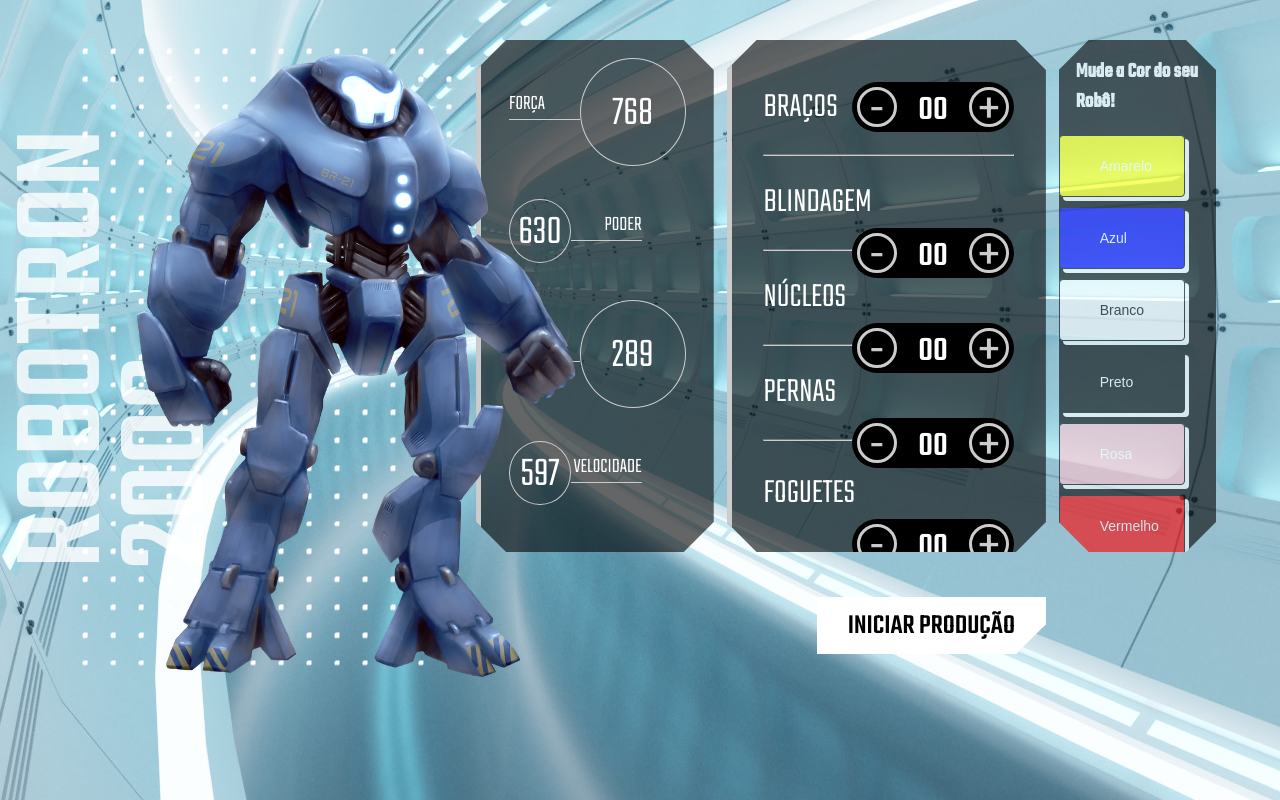
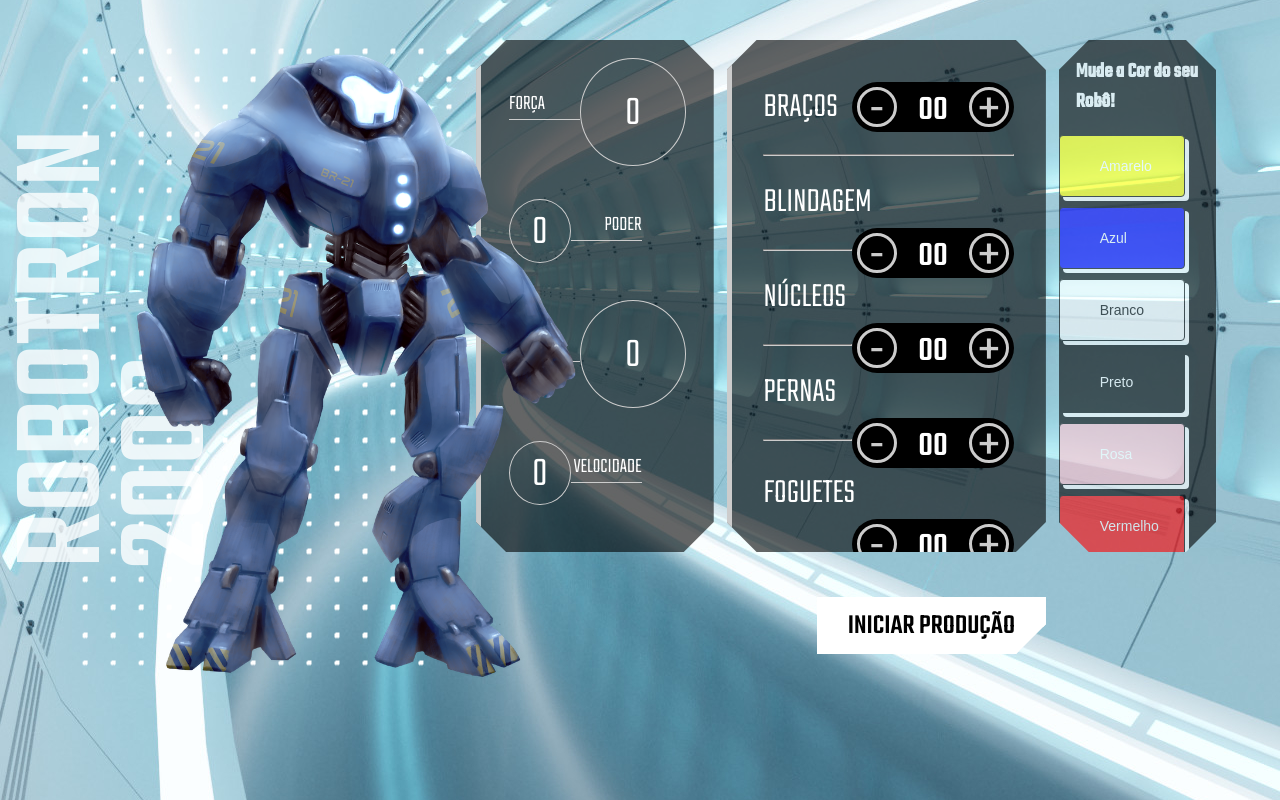
Before and after one commit to lucianonp23/Robotron-2000_ALura-project, a plain HTML site: page index.html in a window 1280 px wide. Drawn offline with Linux system fonts and the light colour scheme.

Commit message:
Update index.html

```diff
--- a/index.html
+++ b/index.html
@@ -23,25 +23,25 @@
             <div class="estatistica">
                 <p class="estatistica-titulo">Força</p>
                 <div class="estatistica-valor">
-                    <p class="estatistica-numero" data-estatistica="forca">768</p>
+                    <p class="estatistica-numero" data-estatistica="forca">0</p>
                 </div>
             </div>
             <div class="estatistica">
                 <p class="estatistica-titulo">Poder</p>
                 <div class="estatistica-valor">
-                    <p class="estatistica-numero" data-estatistica="poder">630</p>
+                    <p class="estatistica-numero" data-estatistica="poder">0</p>
                 </div>
             </div>
             <div class="estatistica">
                 <p class="estatistica-titulo">Energia</p>
                 <div class="estatistica-valor">
-                    <p class="estatistica-numero" data-estatistica="energia">289</p>
+                    <p class="estatistica-numero" data-estatistica="energia">0</p>
                 </div>
             </div>
             <div class="estatistica">
                 <p class="estatistica-titulo">Velocidade</p>
                 <div class="estatistica-valor">
-                    <p class="estatistica-numero" data-estatistica="velocidade">597</p>
+                    <p class="estatistica-numero" data-estatistica="velocidade">0</p>
                 </div>
             </div>
         </section>
```
